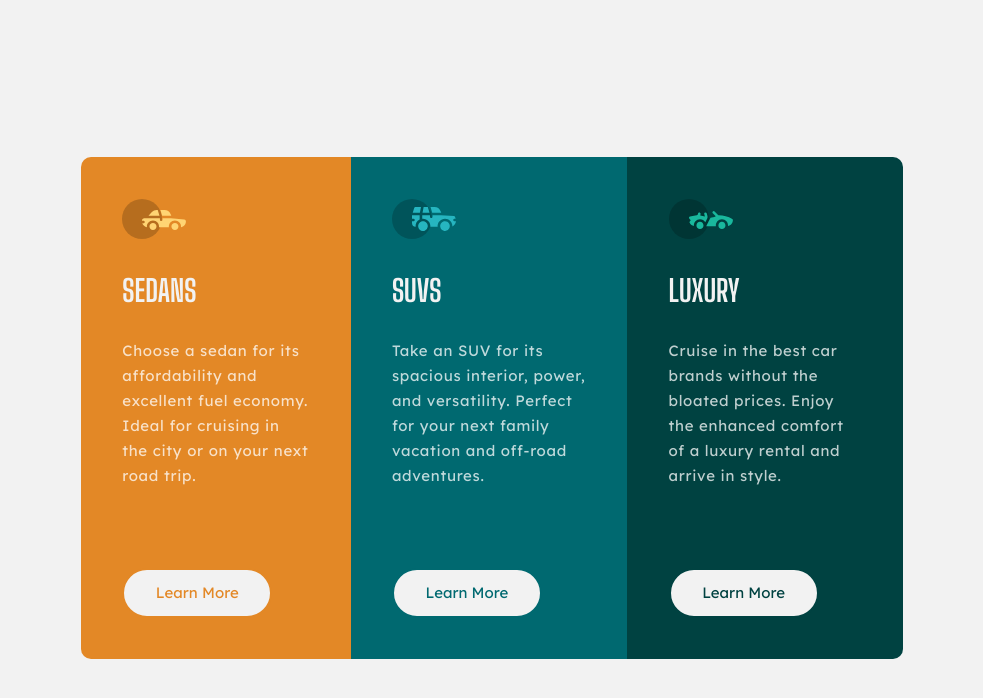
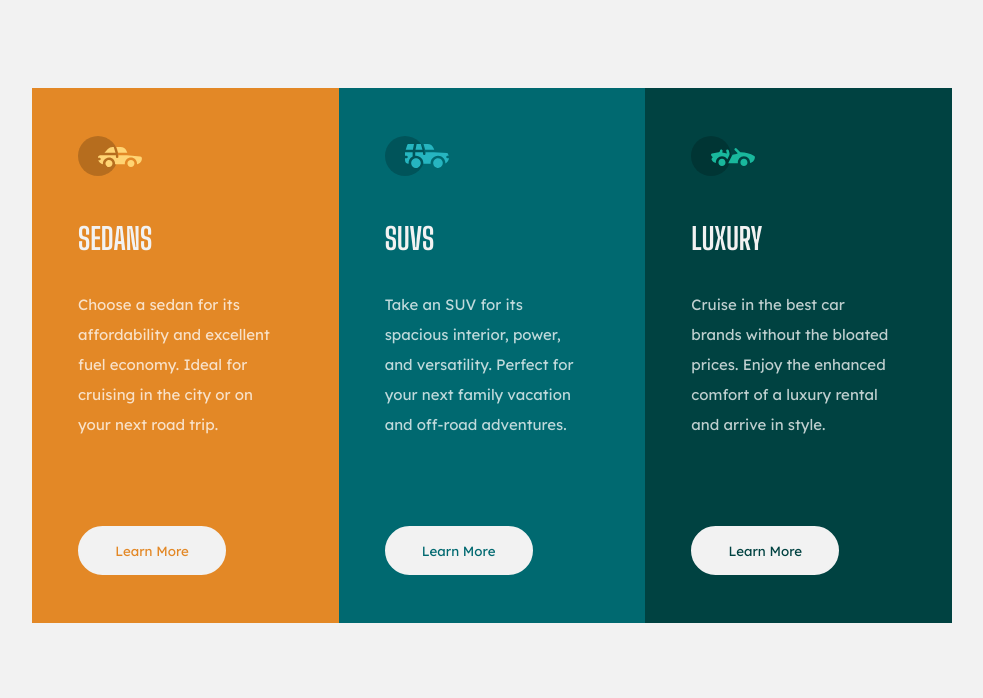
Before and after one commit to olppaemi/fem-3-column-preview-card, a plain HTML site: page index.html in a window 1280 px wide. Shown: the whole page, without its empty margins (148-1131 px from the left). Drawn offline with Linux system fonts and the light colour scheme.

Commit message:
redesign

```diff
--- a/index.html
+++ b/index.html
@@ -1,64 +1,46 @@
 <!DOCTYPE html>
-<html>
+<html lang="en">
 
 <head>
   <meta charset="UTF-8">
   <meta name="viewport" content="width=device-width, initial-scale=1.0">
   <link rel="icon" type="image/png" sizes="32x32" href="./images/favicon-32x32.png">
+  <title>Frontend Mentor | 3-column preview card component</title>
   <link rel="preconnect" href="https://fonts.googleapis.com">
   <link rel="preconnect" href="https://fonts.gstatic.com" crossorigin>
   <link href="https://fonts.googleapis.com/css2?family=Big+Shoulders+Display:wght@700&family=Lexend+Deca&display=swap"
     rel="stylesheet">
-
-  <link rel="stylesheet" href="styles/style.css">
-  <title>Frontend Mentor | 3-column preview card component</title>
-
+  <link rel="stylesheet" href="style.css">
 </head>
 
 <body>
   <main class="container">
-    <div class="card bg-orange">
-      <div class="card__header">
-        <img src="images/icon-sedans.svg" alt="sedan">
-        <h3>Sedans</h3>
-      </div>
-      <div class="card__body">
+    <div class="card orange">
+      <img src="images/icon-sedans.svg" alt="">
+      <h1>Sedans</h1>
+      <p>
         Choose a sedan for its affordability and excellent fuel economy. Ideal for cruising in the city
         or on your next road trip.
-      </div>
-      <div class="btn btn-orange">
-        <a href="#">Learn More</a>
-      </div>
+      </p>
+      <button class="btn orange">Learn More</button>
     </div>
-
-    <div class="card bg-dark-cyan">
-      <div class="card__header">
-        <img src="images/icon-suvs.svg" alt="sedan">
-        <h3>SUVs</h3>
-      </div>
-      <div class="card__body">
+    <div class="card cyan">
+      <img src="images/icon-suvs.svg" alt="">
+      <h1>SUVs</h1>
+      <p>
         Take an SUV for its spacious interior, power, and versatility. Perfect for your next family vacation
         and off-road adventures.
-      </div>
-      <div class="btn btn-dark-cyan">
-        <a class="dark-cyan" href="#">Learn More</a>
-      </div>
+      </p>
+      <button class="btn cyan">Learn More</button>
     </div>
-
-    <div class="card bg-very-dark-cyan">
-      <div class="card__header">
-        <img src="images/icon-luxury.svg" alt="luxury">
-        <h3>Luxury</h3>
-      </div>
-      <div class="card__body">
+    <div class="card cyan2">
+      <img src="images/icon-luxury.svg" alt="">
+      <h1>Luxury</h1>
+      <p>
         Cruise in the best car brands without the bloated prices. Enjoy the enhanced comfort of a luxury
         rental and arrive in style.
-      </div>
-      <div class="btn btn-very-dark-cyan">
-        <a class="very-dark-cyan" href="#">
-          Learn More
-        </a>
-      </div>
+      </p>
+      <button class="btn cyan2">Learn More</button>
     </div>
   </main>
 </body>
--- /dev/null
+++ b/style.scss
@@ -0,0 +1,131 @@
+:root {
+  --orange: hsl(31, 77%, 52%);
+  --cyan: hsl(184, 100%, 22%);
+  --cyan2: hsl(179, 100%, 13%);
+
+  --paragraphs: hsla(0, 0%, 100%, 0.75);
+  --background: hsl(0, 0%, 95%);
+  --headings: hsl(0, 0%, 95%);
+  --buttons: hsl(0, 0%, 95%);
+}
+
+*,
+*::before,
+*::after {
+  box-sizing: border-box;
+  padding: 0;
+  margin: 0;
+  font-family: "Lexend Deca", sans-serif;
+}
+
+html {
+  font-size: 62.5%;
+  background-color: var(--background);
+}
+
+body {
+  display: flex;
+  justify-content: center;
+  align-items: center;
+  font-size: 1.5rem;
+  margin-top: 8.8rem;
+  margin-bottom: 8.8rem;
+}
+
+.container {
+  max-width: 87%;
+  &:first-child {
+    border-top-left-radius: 0.5rem;
+  }
+}
+
+.orange {
+  background-color: var(--orange);
+}
+
+.cyan {
+  background-color: var(--cyan);
+}
+
+.cyan2 {
+  background-color: var(--cyan2);
+}
+
+.btn {
+  background-color: var(--buttons);
+  width: 14.8rem;
+  height: 4.9rem;
+  border: 2px solid var(--buttons);
+  border-radius: 2.5rem;
+  cursor: pointer;
+}
+
+.btn.orange {
+  color: var(--orange);
+
+  &:hover {
+    background-color: var(--orange);
+    color: var(--buttons);
+  }
+}
+
+.btn.cyan {
+  color: var(--cyan);
+
+  &:hover {
+    background-color: var(--cyan);
+    color: var(--buttons);
+  }
+}
+
+.btn.cyan2 {
+  color: var(--cyan2);
+
+  &:hover {
+    background-color: var(--cyan2);
+    color: var(--buttons);
+  }
+}
+
+.card {
+  padding: 4.6rem;
+
+  img {
+    margin-bottom: 4rem;
+  }
+
+  h1 {
+    font-family: "Big Shoulders Display", cursive;
+    font-weight: 700;
+    color: var(--headings);
+    margin-bottom: 3.4rem;
+    text-transform: uppercase;
+  }
+
+  p {
+    color: var(--paragraphs);
+    margin-bottom: 2.8rem;
+    line-height: 2;
+  }
+}
+
+@media (min-width: 1024px) {
+  .container {
+    display: grid;
+    grid-template-columns: 1fr 1fr 1fr;
+    max-width: 92rem;
+  }
+
+  .card {
+    padding-top: 4.8rem;
+    padding-bottom: 4.8rem;
+    padding-left: 4.6rem;
+    padding-right: 6rem;
+
+    p {
+      // font-size: 1.3rem;
+      line-height: 2;
+      margin-bottom: 8.6rem;
+    }
+  }
+}
--- a/styles/_base.scss
+++ /dev/null
@@ -1,63 +0,0 @@
-*,
-*::before,
-*::after {
-    box-sizing: border-box;
-}
-
-html {
-    font-size: 62.5%;
-}
-
-body {
-    font-family: 'Lexend Deca', sans-serif;
-    background-color: $very-light-gray;
-}
-
-.container {
-    display: flex;
-    flex-direction: column;
-    align-items: center;
-    margin: 2rem 3rem;
-
-
-    &>:first-child {
-        border-radius: 10px 10px 0 0;
-    }
-
-    &>:last-child {
-        border-radius: 0 0 10px 10px;
-    }
-
-    @media(min-width:768px) {
-        height: 100vh;
-        flex-direction: row;
-        align-items: center;
-        justify-content: center;
-        width: 65%;
-        margin: auto;
-
-        &>:first-child {
-            border-radius: 10px 0 0 10px;
-        }
-
-        &>:last-child {
-            border-radius: 0 10px 10px 0;
-        }
-    }
-}
-
-.bg-orange {
-    background-color: $bright-orange;
-}
-
-.bg-dark-cyan {
-    background-color: $dark-cyan;
-}
-
-.bg-very-dark-cyan {
-    background-color: $very-dark-cyan;
-}
-
-.orange {
-    color: $bright-orange;
-}
--- a/styles/_button.scss
+++ /dev/null
@@ -1,67 +0,0 @@
-.btn {
-    display: inline-flex;
-    align-items: center;
-    justify-content: center;
-    background-color: $very-light-gray;
-    border-radius: 8rem;
-    height: 5rem;
-    width: 15rem;
-    cursor: pointer;
-
-    a {
-        padding: 0 3rem;
-        font-size: 1.5rem;
-        text-decoration: none;
-    }
-}
-
-.btn-orange {
-    border: 2px solid $bright-orange;
-
-    a {
-        color: $bright-orange;
-    }
-
-    &:hover {
-        background-color: $bright-orange;
-        border: 2px solid $very-light-gray;
-
-        a {
-            color: $very-light-gray;
-        }
-    }
-}
-
-.btn-dark-cyan {
-    border: 2px solid $dark-cyan;
-
-    a {
-        color: $dark-cyan;
-    }
-
-    &:hover {
-        background-color: $dark-cyan;
-        border: 2px solid $very-light-gray;
-
-        a {
-            color: $very-light-gray;
-        }
-    }
-}
-
-.btn-very-dark-cyan {
-    border: 2px solid $very-dark-cyan;
-
-    a {
-        color: $very-dark-cyan;
-    }
-
-    &:hover {
-        background-color: $very-dark-cyan;
-        border: 2px solid $very-light-gray;
-
-        a {
-            color: $very-light-gray;
-        }
-    }
-}
--- a/styles/_card.scss
+++ /dev/null
@@ -1,34 +0,0 @@
-.card {
-    display: flex;
-    flex-direction: column;
-    padding: 10%;
-
-
-    &__header {
-        h3 {
-            font-family: 'Big Shoulders Display', cursive;
-            font-size: 3rem;
-            text-transform: uppercase;
-            color: $very-light-gray;
-        }
-    }
-
-    &__body {
-        font-size: 1.5rem;
-        letter-spacing: .7px;
-        color: $transparent-white;
-        line-height: 2.5rem;
-    }
-
-    .btn {
-        margin-top: 3rem;
-    }
-
-    @media(min-width:768px) {
-        padding: 5%;
-
-        .btn {
-            margin-top: 8rem;
-        }
-    }
-}
--- a/styles/style.scss
+++ /dev/null
@@ -1,9 +0,0 @@
-$bright-orange: hsl(31, 77%, 52%);
-$dark-cyan: hsl(184, 100%, 22%);
-$very-dark-cyan: hsl(179, 100%, 13%);
-$transparent-white: hsla(0, 0%, 100%, 0.75);
-$very-light-gray: hsl(0, 0%, 95%);
-
-@import "base";
-@import "card";
-@import "button";
```
Also changed, not shown: screenshot.png (added), style.css (added), styles/style.css (deleted), 3 other files.
